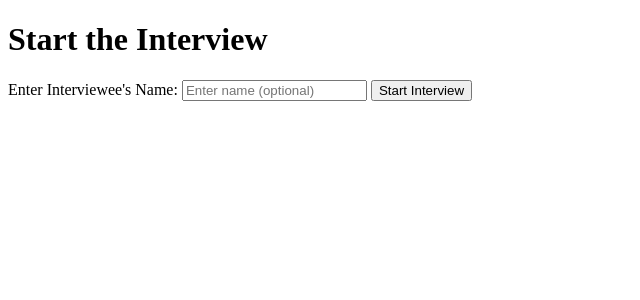
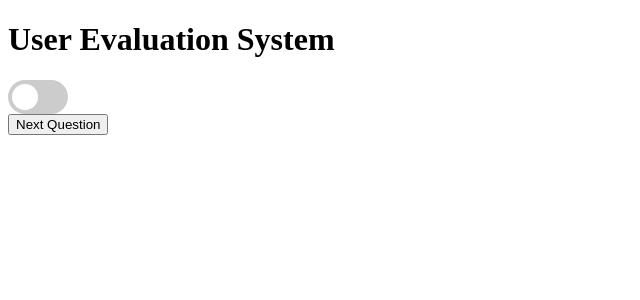
Before and after one commit to met-echs/AI-INTERVIEW-WEB, a Django app: template backend/Interview/templates/interview_start.html in a window 1280 px wide. Shown: the top 300 px of the page, without its empty margins (0-640 px from the left). Run offline with Django 5.2, Linux system fonts and the light colour scheme; the template is opened without the code that fills it, so the values that code supplies are empty.

Commit message:
changed demo

```diff
--- a/backend/Interview/templates/interview_start.html
+++ b/backend/Interview/templates/interview_start.html
@@ -1,50 +1,134 @@
 <!DOCTYPE html>
 <html lang="en">
 <head>
-  <meta charset="UTF-8">
-  <meta name="viewport" content="width=device-width, initial-scale=1.0">
-  <title>Start Interview</title>
+    <meta charset="UTF-8">
+    <meta name="viewport" content="width=device-width, initial-scale=1.0">
+    <title>User Evaluation</title>
+    <style>
+        .switch {
+            position: relative;
+            display: inline-block;
+            width: 60px;
+            height: 34px;
+        }
+
+        .switch input {
+            opacity: 0;
+            width: 0;
+            height: 0;
+        }
+
+        .slider {
+            position: absolute;
+            cursor: pointer;
+            top: 0;
+            left: 0;
+            right: 0;
+            bottom: 0;
+            background-color: #ccc;
+            transition: .4s;
+            border-radius: 34px;
+        }
+
+        .slider:before {
+            position: absolute;
+            content: "";
+            height: 26px;
+            width: 26px;
+            left: 4px;
+            bottom: 4px;
+            background-color: white;
+            transition: .4s;
+            border-radius: 50%;
+        }
+
+        input:checked + .slider {
+            background-color: #2196F3;
+        }
+
+        input:checked + .slider:before {
+            transform: translateX(26px);
+        }
+    </style>
 </head>
 <body>
-  <h1>Start the Interview</h1>
-  <form id="interviewForm">
-    <label for="name">Enter Interviewee's Name:</label>
-    <input type="text" id="name" name="name" placeholder="Enter name (optional)">
+    <h1>User Evaluation System</h1>
+    <div id="question"></div>
+    <label class="switch">
+        <input type="checkbox" id="transcriptionSwitch" onclick="toggleTranscription()">
+        <span class="slider"></span>
+    </label>
+    <div id="result"></div>
+    <button onclick="nextQuestion()">Next Question</button>
 
-    <!-- CSRF token included here -->
-    {% csrf_token %}
+    <script>
+        let currentQuestionId = 1; // Initialize with the first question ID
+        let isTranscribing = false;
 
-    <button type="button" onclick="startInterview()">Start Interview</button>
-  </form>
+        function toggleTranscription() {
+            isTranscribing = !isTranscribing;
+            if (isTranscribing) {
+                startTranscription();
+            } else {
+                stopTranscription();
+            }
+        }
 
-  <audio id="audioPlayer" controls style="display: none;"></audio>
+        function startTranscription() {
+            fetch(`/start_transcription/?question_id=${currentQuestionId}`)
+                .then(response => response.json())
+                .then(data => {
+                    document.getElementById('result').innerText = data.status;
+                    fetchTranscription();
+                })
+                .catch(error => console.error('Error:', error));
+        }
 
-  <script>
-    async function startInterview() {
-      const name = document.getElementById('name').value;
+        function stopTranscription() {
+            fetch(`/stop_transcription/?question_id=${currentQuestionId}`)
+                .then(response => response.json())
+                .then(data => {
+                    document.getElementById('result').innerText = `Response: ${data.response}\nScore: ${data.score}`;
+                    // Move to the next question
+                    nextQuestion();
+                })
+                .catch(error => console.error('Error:', error));
+        }
 
-      // Get CSRF token from the hidden input in the form
-      const csrfToken = document.querySelector('[name=csrfmiddlewaretoken]').value;
+        function fetchTranscription() {
+            if (isTranscribing) {
+                fetch('/live_transcribe/')
+                    .then(response => response.json())
+                    .then(data => {
+                        if (data.transcription) {
+                            document.getElementById('result').innerText += ` ${data.transcription}`;
+                        } else if (data.error) {
+                            console.error('Error:', data.error);
+                        }
+                        if (isTranscribing) {
+                            setTimeout(fetchTranscription, 1000); // Fetch transcription every second
+                        }
+                    });
+            }
+        }
 
-      const response = await fetch('/', {
-        method: 'POST',
-        headers: {
-          'Content-Type': 'application/x-www-form-urlencoded',
-          'X-CSRFToken': csrfToken // Include the CSRF token in the request
-        },
-        body: new URLSearchParams({ name })
-      });
+        function fetchQuestion() {
+            fetch(`/question/${currentQuestionId}/`)
+                .then(response => response.json())
+                .then(data => {
+                    document.getElementById('question').innerText = data.question;
+                })
+                .catch(error => console.error('Error:', error));
+        }
 
-      const data = await response.json();
-      if (data.audioUrl) {
-        const audioPlayer = document.getElementById('audioPlayer');
-        audioPlayer.src = data.audioUrl;
-        audioPlayer.style.display = 'block';
-        audioPlayer.play();
-      } else {
-        alert('Error: ' + data.error);
-      }
-    }
-  </script>
+        function nextQuestion() {
+            currentQuestionId++;
+            fetchQuestion();
+            document.getElementById('result').innerText = ""; // Clear previous result
+        }
+
+        // Fetch the initial question when the page loads
+        window.onload = fetchQuestion;
+    </script>
 </body>
 </html>
--- a/backend/Interview/urls.py
+++ b/backend/Interview/urls.py
@@ -1,6 +1,11 @@
 from django.urls import path
-from .views import login_view
+from . import views
 
 urlpatterns = [
-    path('login/', login_view, name='login'),
+    path('login/', views.login_view, name='login'),
+    path('interview/', views.index, name='index'),
+    path('question/<int:question_id>/', views.get_question, name='get_question'),
+    path('start_transcription/', views.start_transcription, name='start_transcription'),
+    path('stop_transcription/', views.stop_transcription, name='stop_transcription'),
+    path('live_transcribe/', views.live_transcribe, name='live_transcribe'),
 ]
```
Also changed, not shown: backend/Interview/views.py (+118 -4 lines), backend/dashboard/models.py (+7 -0 lines), backend/Interview/forms.py (line endings or trailing spaces), backend/dashboard/migrations/0005_response.py (added).
